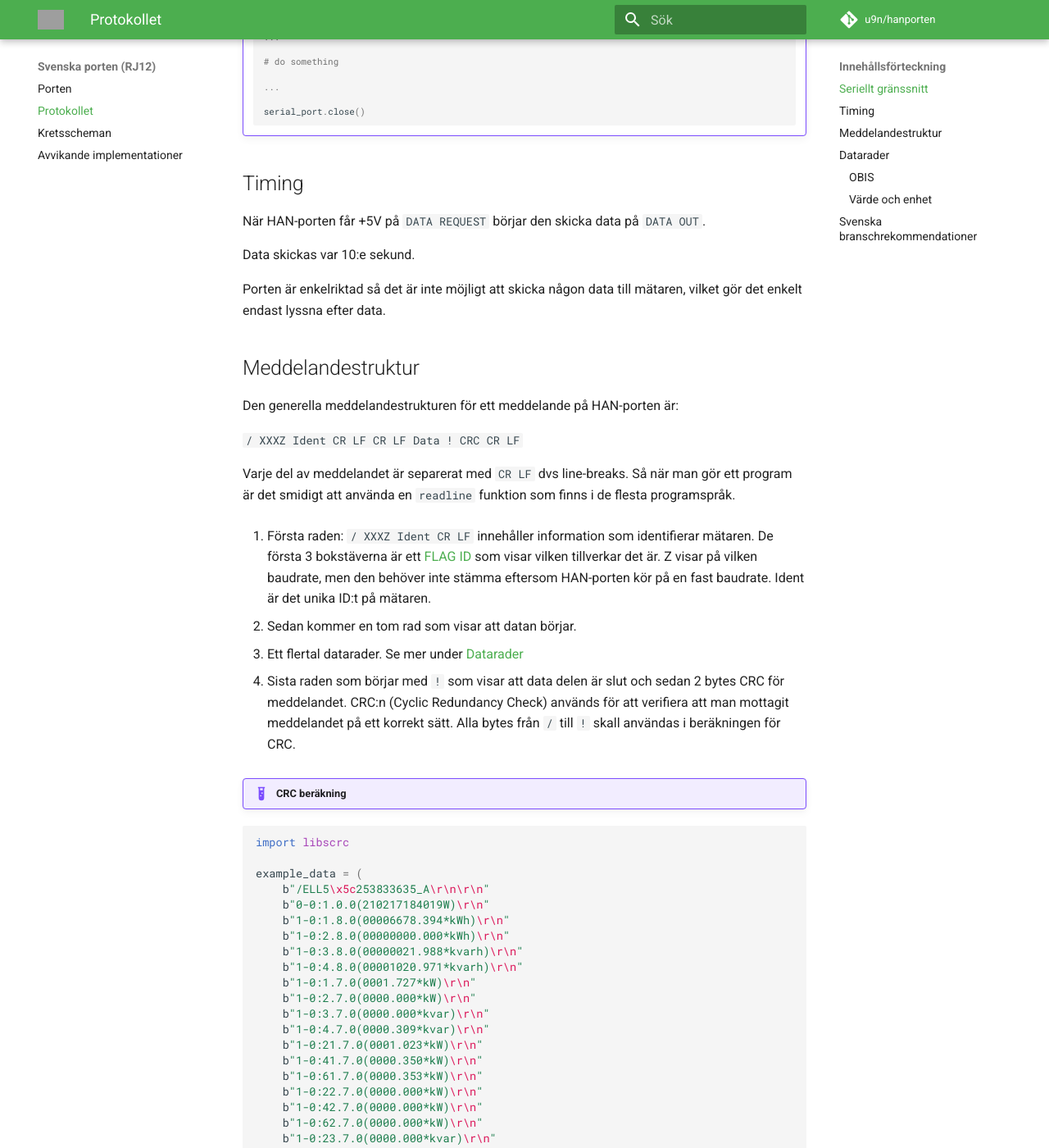
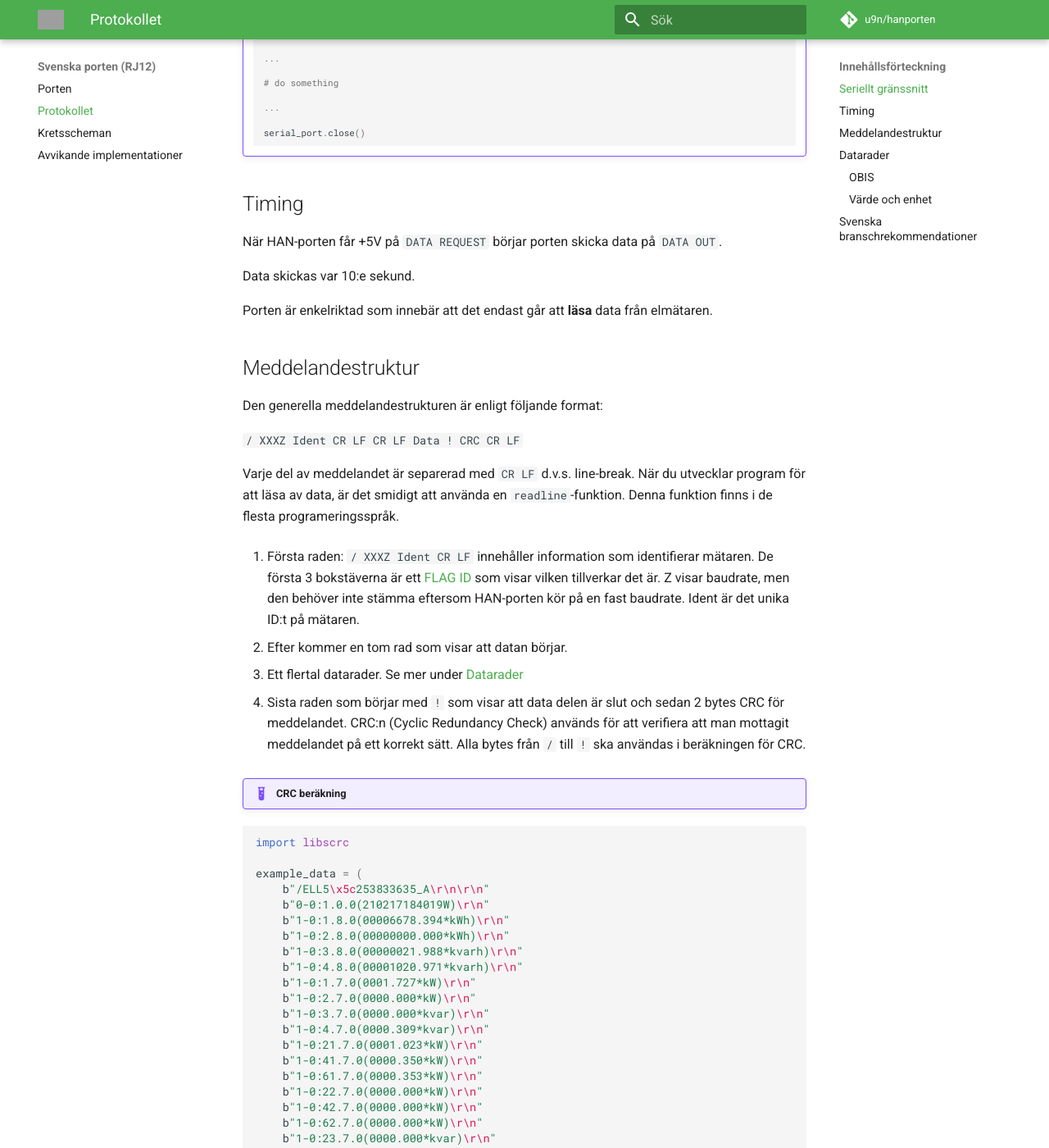
Before and after one commit to u9n/hanporten, an MkDocs documentation site: the page built from docs/svenska/protokollet.md, in a window 1280 px wide and 1400 px high, scrolled down 772 px. Shown: the whole window at 82% size. Built offline with MkDocs 1.6.1 and Material for MkDocs 9.7.7, drawn with Linux system fonts in a browser that asks for light colours; comment, search, counter and statistics services are not loaded; some of the changed text lies outside the part shown; grey boxes are pictures that could not be loaded.

Commit message:
Wording
Some minor suggestions for changes regarding wording

```diff
--- a/docs/svenska/protokollet.md
+++ b/docs/svenska/protokollet.md
@@ -1,16 +1,15 @@
 # Protokollet
 
-Protokollet baseras på IEC62056-21 Mode D. Men några skillnader som anges nedan.
-Om du vill fördjupa dig i IEC62056-21 så kan du kolla in vårt
-[open source bibliotek](https://github.com/pwitab/iec62056-21) för
-protokollet.
+Protokollet baseras på IEC62056-21 Mode D. Vissa skillnader förekommer som du kan läsa mer om längre ned på sidan.
+Vill du fördjupa dig mer i protokollet - IEC62056-21, ta då gärna en titt in i vårt
+[open source bibliotek](https://github.com/pwitab/iec62056-21).
 
 ## Seriellt gränssnitt
 
-Man läser av data via ett seriellt gränssnitt. Till skillnad på IEC62056-21 så skall
-teckenformatet vara `8N1` (8 databits, ingen paritet, en stop bit). Standard IEC62056-21 är 7E1
+Data läses av via ett seriellt gränssnitt. Till skillnad mot IEC62056-21 ska
+teckenformatet vara `8N1` (8 databits, ingen paritet samt en stop bit). Standard för IEC62056-21 är `7E1`
 
-Överföringshastigheten är satt fast till `115200 baud`
+Överföringshastigheten är fast till `115200 baud`
 
 !!! example "Kodexempel för seriell port"
 
@@ -55,35 +54,34 @@ teckenformatet vara `8N1` (8 databits, ingen paritet, en stop bit). Standard IEC
 
 ## Timing
 
-När HAN-porten får +5V på `DATA REQUEST` börjar den skicka data på `DATA OUT`.
+När HAN-porten får +5V på `DATA REQUEST` börjar porten skicka data på `DATA OUT`.
 
 Data skickas var 10:e sekund.
 
-Porten är enkelriktad så det är inte möjligt att skicka någon data till mätaren,
-vilket gör det enkelt endast lyssna efter data.
+Porten är enkelriktad som innebär att det endast går att **läsa** data från elmätaren.
 
 ## Meddelandestruktur
 
-Den generella meddelandestrukturen för ett meddelande på HAN-porten är:
+Den generella meddelandestrukturen är enligt följande format:
 
 `/ XXXZ Ident CR LF CR LF Data ! CRC CR LF`
 
-Varje del av meddelandet är separerat med `CR LF` dvs line-breaks. Så när man gör ett
-program är det smidigt att använda en `readline` funktion som finns i de flesta
-programspråk.
+Varje del av meddelandet är separerad med `CR LF` d.v.s. line-break. När du utvecklar
+program för att läsa av data, är det smidigt att använda en `readline`-funktion.
+Denna funktion finns i de flesta programeringsspråk.
 
 1. Första raden: `/ XXXZ Ident CR LF` innehåller information som identifierar mätaren.
    De första 3 bokstäverna är ett [FLAG ID](https://www.dlms.com/eng/flag-id-list-44143.shtml)
-   som visar vilken tillverkar det är. Z visar på vilken baudrate, men den behöver inte
+   som visar vilken tillverkar det är. Z visar baudrate, men den behöver inte
    stämma eftersom HAN-porten kör på en fast baudrate. Ident är det unika ID:t på mätaren.
 
-2. Sedan kommer en tom rad som visar att datan börjar.
+2. Efter kommer en tom rad som visar att datan börjar.
 
 3. Ett flertal datarader. Se mer under [Datarader](protokollet.md#datarader)
 
 4. Sista raden som börjar med `!` som visar att data delen är slut och sedan 2 bytes CRC för meddelandet.
    CRC:n (Cyclic Redundancy Check) används för att verifiera att man mottagit meddelandet på ett korrekt sätt.
-   Alla bytes från `/` till `!`  skall användas i beräkningen för CRC.
+   Alla bytes från `/` till `!`  ska användas i beräkningen för CRC.
 
 
 !!! example "CRC beräkning"
```
